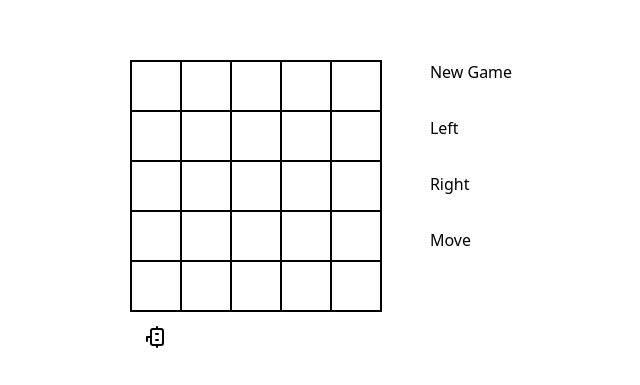
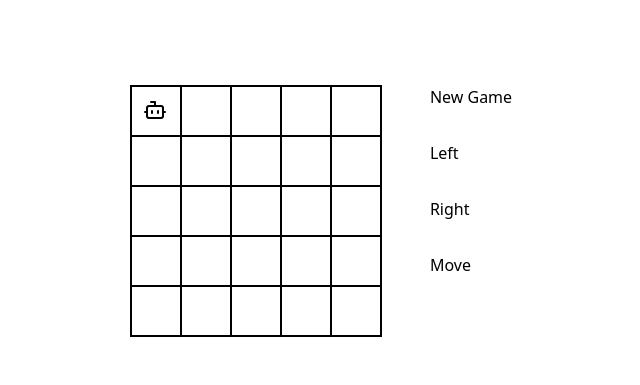
Before and after one commit to JR-x-Melfish-P3/toy-robot, a React (Vite) app: page / in a window 1280 px wide. Shown: the part 189-574 px from the top of the page, without its empty margins (319-959 px from the left). Built offline with nearby package versions, Linux system fonts and the light colour scheme.

Commit message:
feat: enhance game functionality with state management and dynamic board size

```diff
--- a/src/App.tsx
+++ b/src/App.tsx
@@ -1,28 +1,68 @@
-import type { FC } from "react";
+import { useState, type FC } from "react";
 import Board from "./components/Board";
 import Button from "./components/Button";
 import Robot from "./components/Robot";
+import minmax from "./utils/minmax";
+
+const COLS = 5;
+const ROWS = 5;
 
 const App: FC = () => {
+  const [x, setX] = useState(0);
+  const [y, setY] = useState(0);
+  const [facing, setFacing] = useState(0);
+
   return (
     <div className="h-dvh flex items-center justify-center">
       <div className="flex gap-12">
-        <div>
-          <Board />
-          <Robot x={0} y={0} facing="WEST" />
+        <div className="relative">
+          <Board cols={COLS} rows={ROWS} />
+          <Robot x={x} y={y} facing={facing} />
         </div>
         <div className="space-y-8">
           <div>
-            <Button>New Game</Button>
+            <Button
+              onClick={() => {
+                setX(0);
+                setY(0);
+                setFacing(0);
+              }}
+            >
+              New Game
+            </Button>
           </div>
           <div>
-            <Button>Left</Button>
+            <Button
+              onClick={() => {
+                setFacing((previousFacing) => previousFacing - 1);
+              }}
+            >
+              Left
+            </Button>
           </div>
           <div>
-            <Button>Right</Button>
+            <Button
+              onClick={() => {
+                setFacing((previousFacing) => previousFacing + 1);
+              }}
+            >
+              Right
+            </Button>
           </div>
           <div>
-            <Button>Move</Button>
+            <Button
+              onClick={() => {
+                const index = (facing + 4) % 4;
+                const deltaX = [0, 1, 0, -1][index];
+                const deltaY = [-1, 0, 1, 0][index];
+
+                setX((previousX) => minmax(previousX + deltaX, 0, COLS - 1));
+
+                setY((previousY) => minmax(previousY + deltaY, 0, ROWS - 1));
+              }}
+            >
+              Move
+            </Button>
           </div>
         </div>
       </div>
--- a/src/components/Board/Board.tsx
+++ b/src/components/Board/Board.tsx
@@ -1,15 +1,20 @@
 import type { FC } from "react";
 import Cell from "./components/Cell";
 
-const Board: FC = () => {
+interface Props {
+  cols: number;
+  rows: number;
+}
+
+const Board: FC<Props> = ({ cols, rows }) => {
   return (
     <table className="border">
       <tbody>
-        {Array.from({ length: 5 }).map((_, row) => (
+        {Array.from({ length: rows }).map((_, row) => (
           <tr key={row}>
-            {Array.from({ length: 5 }).map((_, col) => (
+            {Array.from({ length: cols }).map((_, col) => (
               <td key={col}>
-                <Cell />
+                <Cell x={col} y={row} />
               </td>
             ))}
           </tr>
--- a/src/components/Board/components/Cell/Cell.tsx
+++ b/src/components/Board/components/Cell/Cell.tsx
@@ -1,8 +1,10 @@
-import type { FC } from "react";
+import type { ComponentProps, FC } from "react";
 import Placeholder from "../../../Placeholder";
 
-const Cell: FC = () => {
-  return <Placeholder className="border" />;
+type Props = Pick<ComponentProps<typeof Placeholder>, "x" | "y">;
+
+const Cell: FC<Props> = ({ x, y }) => {
+  return <Placeholder x={x} y={y} isStatic className="border" />;
 };
 
 export default Cell;
--- a/src/components/Button/Button.tsx
+++ b/src/components/Button/Button.tsx
@@ -1,7 +1,7 @@
-import type { FC, PropsWithChildren } from "react";
+import type { ComponentProps, FC } from "react";
 
-const Button: FC<PropsWithChildren> = ({ children }) => {
-  return <button>{children}</button>;
+const Button: FC<ComponentProps<"button">> = ({ ...rest }) => {
+  return <button {...rest} />;
 };
 
 export default Button;
--- a/src/components/Placeholder/Placeholder.tsx
+++ b/src/components/Placeholder/Placeholder.tsx
@@ -1,14 +1,34 @@
 import type { ComponentProps, FC } from "react";
-import { twMerge } from "tailwind-merge";
 
-const Placeholder: FC<ComponentProps<"div">> = ({
+interface Props extends ComponentProps<"div"> {
+  x: number;
+  y: number;
+  facing?: number;
+  isStatic?: boolean;
+}
+
+const SIZE = 50;
+
+const Placeholder: FC<Props> = ({
   children,
-  className,
+  x,
+  y,
+  facing = 0,
+  isStatic = false,
   ...rest
 }) => (
-  <div className={twMerge(className, "size-[50px]")} {...rest}>
+  <div
+    {...rest}
+    style={{
+      height: `${SIZE}px`,
+      width: `${SIZE}px`,
+      transform: `rotate(${facing * 90}deg)`,
+      position: isStatic ? "static" : "absolute",
+      left: `${x * SIZE}px`,
+      top: `${y * SIZE}px`,
+    }}
+  >
     {children}
   </div>
 );
-
 export default Placeholder;
--- a/src/components/Robot/Robot.tsx
+++ b/src/components/Robot/Robot.tsx
@@ -1,24 +1,16 @@
 import { Bot } from "lucide-react";
-import { type FC } from "react";
+import { type ComponentProps, type FC } from "react";
 import Placeholder from "../Placeholder";
 
-type Facing = "NORTH" | "EAST" | "SOUTH" | "WEST";
-
-interface Props {
-  x: number;
-  y: number;
-  facing: Facing;
-}
-
-const FACING = ["NORTH", "EAST", "SOUTH", "WEST"] as const;
+type Props = Pick<ComponentProps<typeof Placeholder>, "x" | "y" | "facing">;
 
 const Robot: FC<Props> = ({ x, y, facing }) => {
   return (
     <Placeholder
       className="flex justify-center items-center"
-      style={{
-        transform: `rotate(${FACING.indexOf(facing) * 90}deg)`,
-      }}
+      x={x}
+      y={y}
+      facing={facing}
     >
       <Bot />
     </Placeholder>
--- /dev/null
+++ b/src/utils/minmax/index.ts
@@ -0,0 +1 @@
+export { default } from "./minmax";
--- /dev/null
+++ b/src/utils/minmax/minmax.ts
@@ -0,0 +1,13 @@
+const minmax = (value: number, min: number, max: number) => {
+  if (value < min) {
+    return min;
+  }
+
+  if (value > max) {
+    return max;
+  }
+
+  return value;
+};
+
+export default minmax;
```
